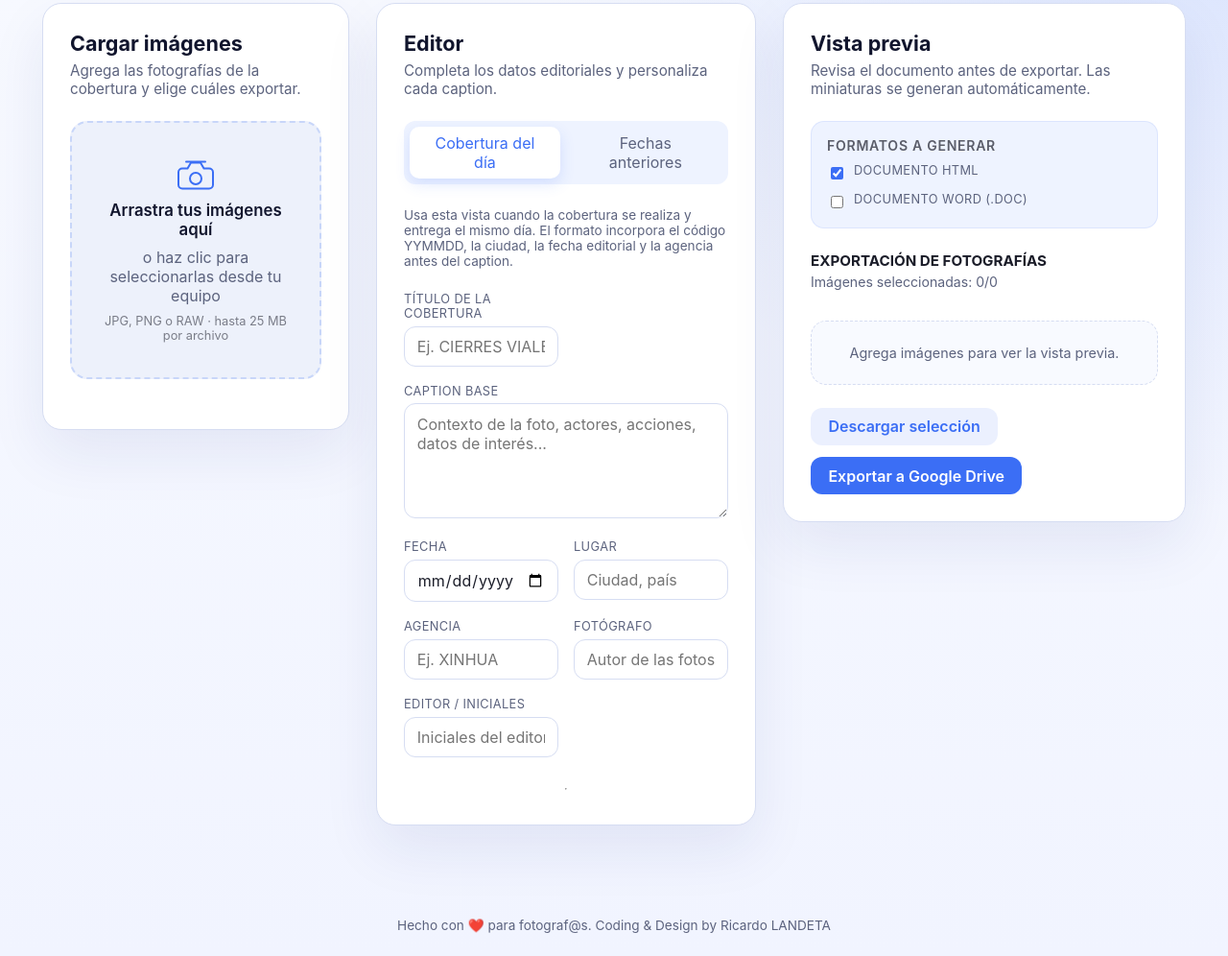
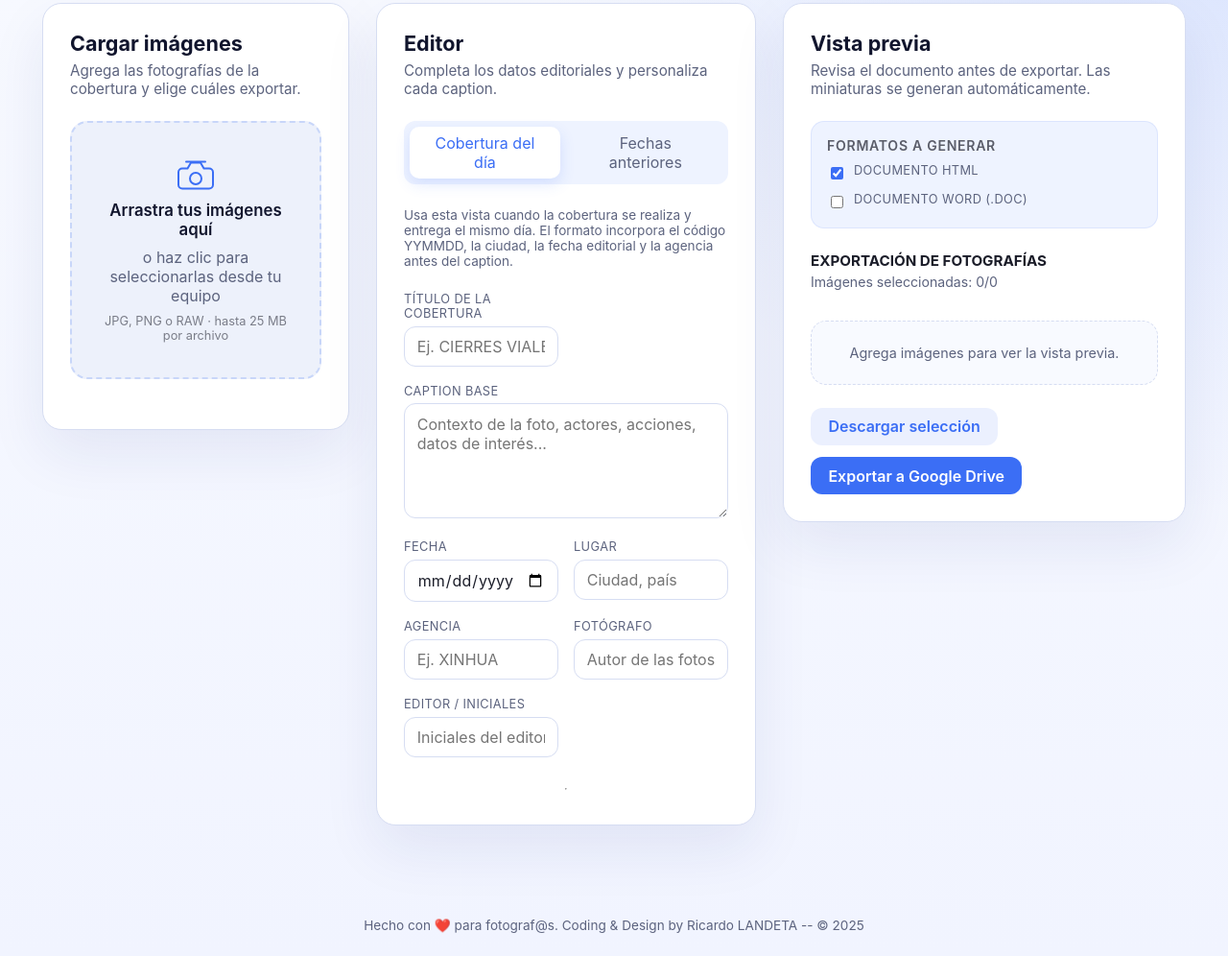
Before and after one commit to rlandetta/module-export-photo, a website: page public/index.html in a window 1280 px wide. Shown: the part 202-1198 px from the top of the page at 96% size. Drawn offline with Linux system fonts and the light colour scheme; no server answers.

Commit message:
chore: refresh footer copy

```diff
--- a/public/index.html
+++ b/public/index.html
@@ -212,7 +212,7 @@
       </article>
     </template>
 
-    <footer class="app-footer">Hecho con ❤️ para fotograf@s. Coding &amp; Design by Ricardo LANDETA</footer>
+    <footer class="app-footer">Hecho con ❤️ para fotograf@s. Coding &amp; Design by Ricardo LANDETA -- © 2025</footer>
     <script type="module" src="client.js"></script>
   </body>
 </html>
```
Also changed, not shown: site/index.html (+1 -1 lines), 1 other file.
